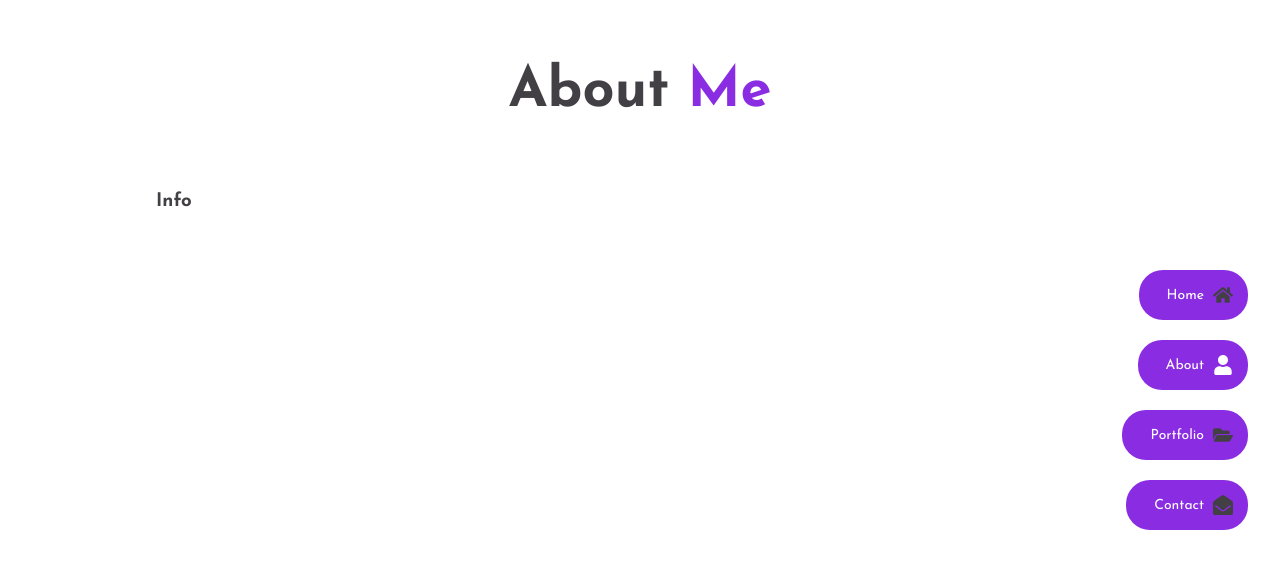
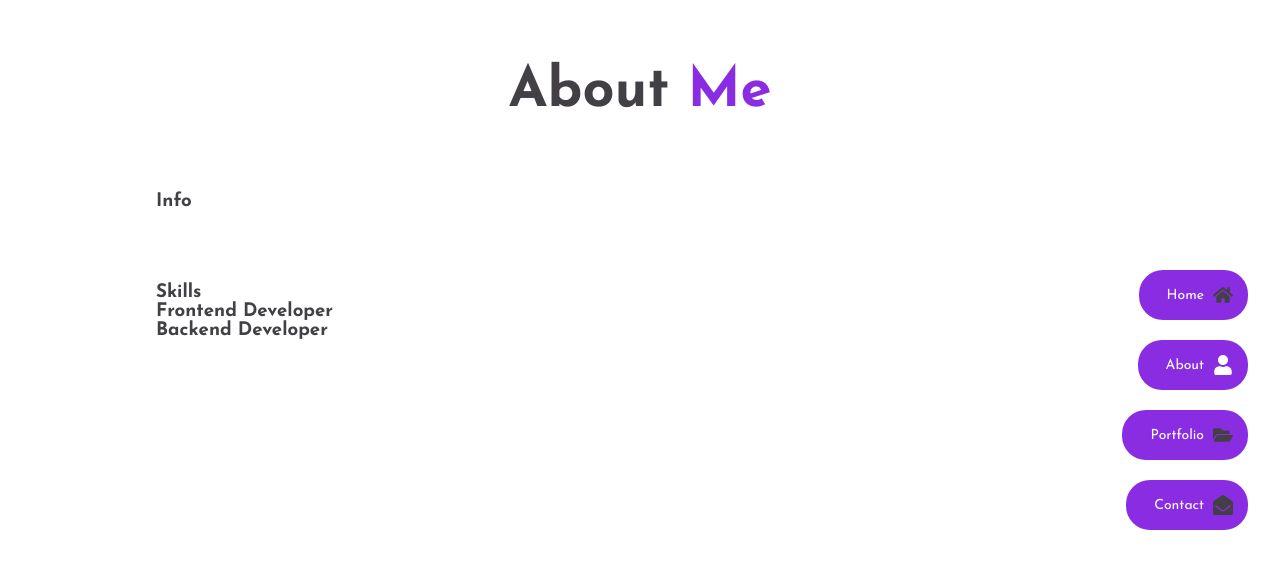
Before and after one commit to mfrascon/portfolio-website, a React (Vite) app: page /about in a window 1280 px wide. Shown: the top 568 px of the page. Built offline with nearby package versions, Linux system fonts and the light colour scheme.

Commit message:
added some content to about page

```diff
--- a/src/pages/about/About.jsx
+++ b/src/pages/about/About.jsx
@@ -1,4 +1,5 @@
 // import Info from '../../components/Info';
+import './about.css';
 
 const About = () => {
   return (
@@ -18,6 +19,30 @@ const About = () => {
           </div>
         </div>
       </section>
+
+      <div className='separator'></div>
+
+      <section className='skills'>
+        <h3 className='section-subtitle subtitle-center'>Skills</h3>
+
+        <div className='skills-container grid'>
+          <div className='skills-group'>
+            <h3 className='skills-title'>Frontend Developer</h3>
+
+            <div className='skills-items grid'>
+
+            </div>
+          </div>
+
+          <div className='skills-group'>
+            <h3 className='skills-title'>Backend Developer</h3>
+
+            <div className='skills-items grid'>
+
+            </div>
+          </div>
+        </div>
+      </section>
     </main>
   );
 };
--- a/src/pages/about/about.css
+++ b/src/pages/about/about.css
@@ -0,0 +1,6 @@
+
+.separator {
+    max-width: 450px;
+    border-top: 1px solid var(--border-color);
+    margin: 4.5rem auto;
+}
```
Also changed, not shown: src/components/themes/Info.jsx (added, +7 -0 lines).
